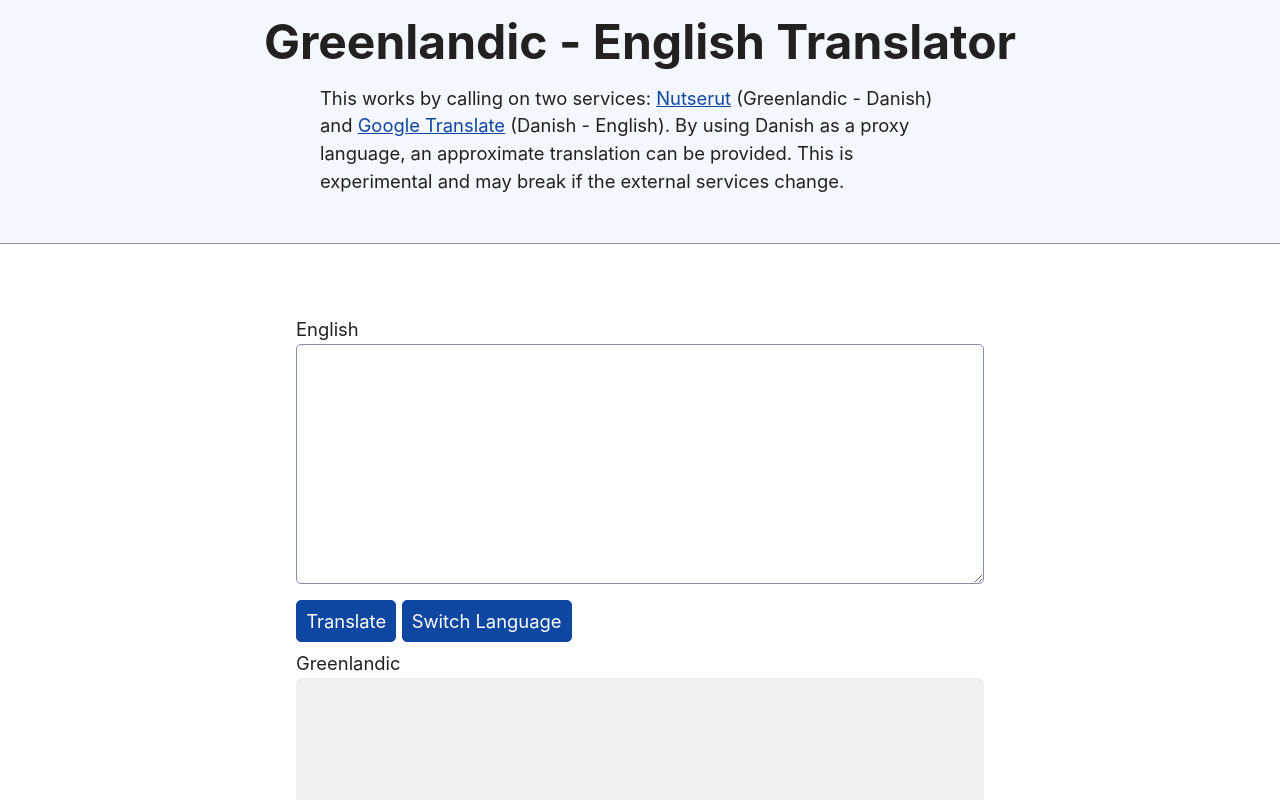
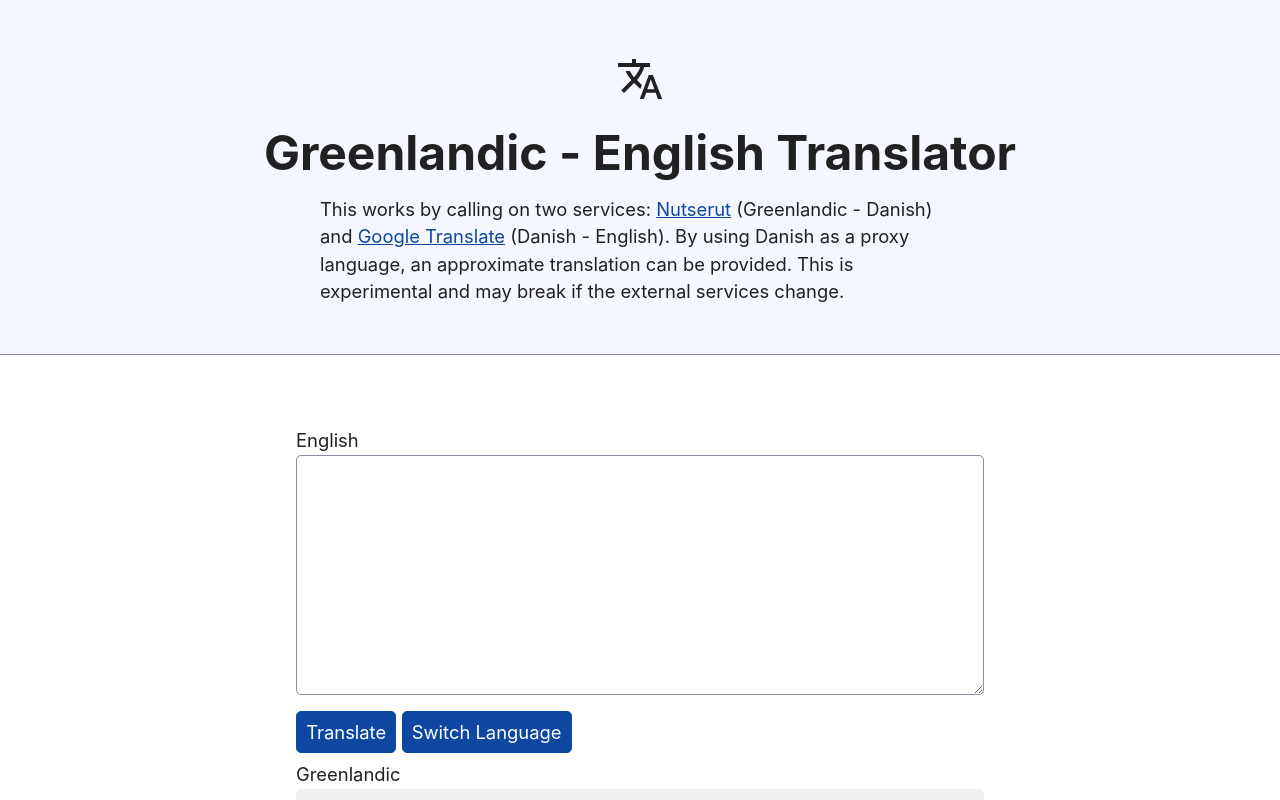
Before and after one commit to benaltair/greenlandic-english, a SvelteKit app: page / in a window 1280 px wide. Shown: the top 800 px of the page. Built offline with nearby package versions, Linux system fonts and the light colour scheme.

Commit message:
Add icon

```diff
--- a/src/routes/+page.svelte
+++ b/src/routes/+page.svelte
@@ -92,6 +92,11 @@
 </svelte:head>
 
 <header>
+	<svg xmlns="http://www.w3.org/2000/svg" height="48" width="48"
+		><path
+			d="m23.75 44 9.05-24h4.1l9.3 24h-4.35l-2.05-6.3h-9.6L27.85 44Zm7.55-9.8h7.1l-3.5-9.7h-.1ZM8 38l-2.75-2.75 10.2-10.2q-1.9-2.2-3.375-4.425Q10.6 18.4 9.5 16h4.35q.85 1.65 1.875 3.125t2.325 3.025q2.25-2.35 3.75-4.875T24.35 12H2V8h14V4h4v4h14v4h-5.65q-1.1 3.45-2.925 6.775Q23.6 22.1 20.95 25.1l4.9 4.95-1.5 4.05L18 28Z"
+		/></svg
+	>
 	<h1>Greenlandic - English Translator</h1>
 	<p style="text-align: left;">
 		This works by calling on two services: <a href="https://nutserut.gl/en" target="_blank"
@@ -149,6 +154,10 @@
 </footer>
 
 <style>
+	svg {
+		fill: var(--text);
+		margin-top: 3em;
+	}
 	section {
 		display: grid;
 		grid-template-columns: 1fr;
```
